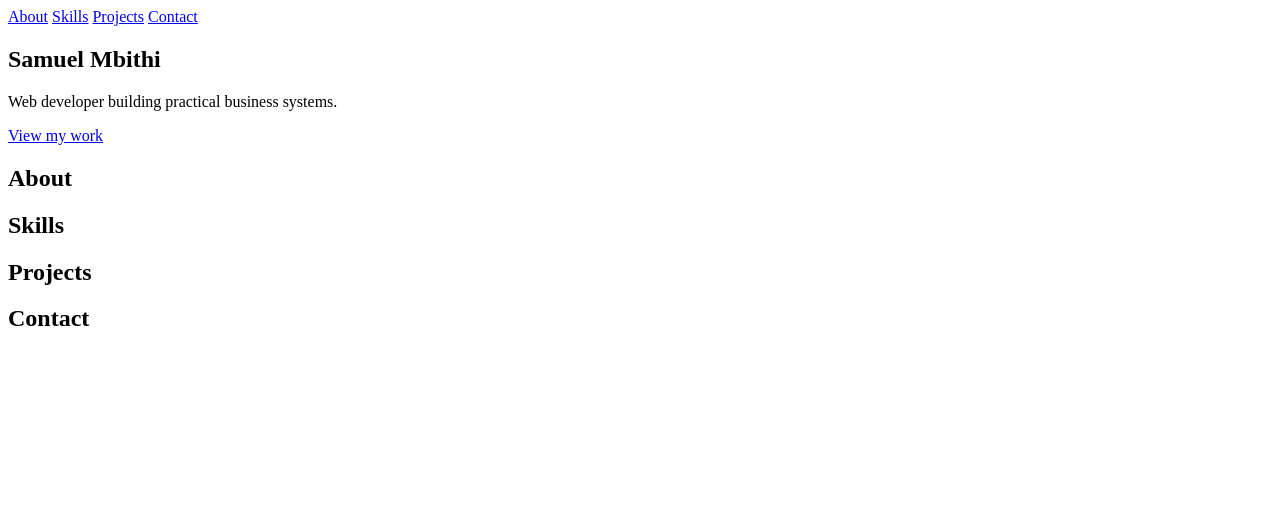
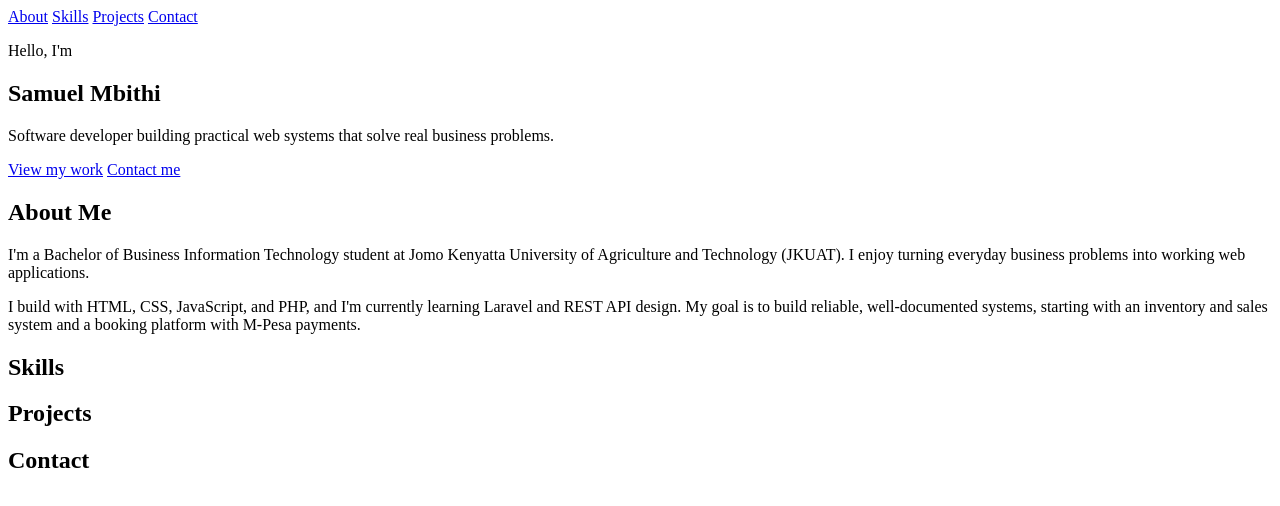
Before and after one commit to mbithi-sam/portfolio, a plain HTML site: page index.html in a window 1280 px wide. Drawn offline with Linux system fonts and the light colour scheme.

Commit message:
Add hero and about content

```diff
--- a/index.html
+++ b/index.html
@@ -18,12 +18,31 @@
 
   <main>
     <section id="hero">
-      <h1>Samuel Mbithi</h1>
-      <p>Web developer building practical business systems.</p>
-      <a href="#projects">View my work</a>
-    </section>
+  <p class="hero-greeting">Hello, I'm</p>
+  <h1>Samuel Mbithi</h1>
+  <p class="hero-tagline">
+    Software developer building practical web systems that solve real business problems.
+  </p>
+  <div class="hero-buttons">
+    <a href="#projects" class="btn">View my work</a>
+    <a href="#contact" class="btn btn-outline">Contact me</a>
+  </div>
+</section>
 
-    <section id="about"><h2>About</h2></section>
+    <section id="about">
+  <h2>About Me</h2>
+  <p>
+    I'm a Bachelor of Business Information Technology student at Jomo Kenyatta
+    University of Agriculture and Technology (JKUAT). I enjoy turning everyday
+    business problems into working web applications.
+  </p>
+  <p>
+    I build with HTML, CSS, JavaScript, and PHP, and I'm currently learning
+    Laravel and REST API design. My goal is to build reliable, well-documented
+    systems, starting with an inventory and sales system and a booking platform
+    with M-Pesa payments.
+  </p>
+</section>
     <section id="skills"><h2>Skills</h2></section>
     <section id="projects"><h2>Projects</h2></section>
     <section id="contact"><h2>Contact</h2></section>
```
